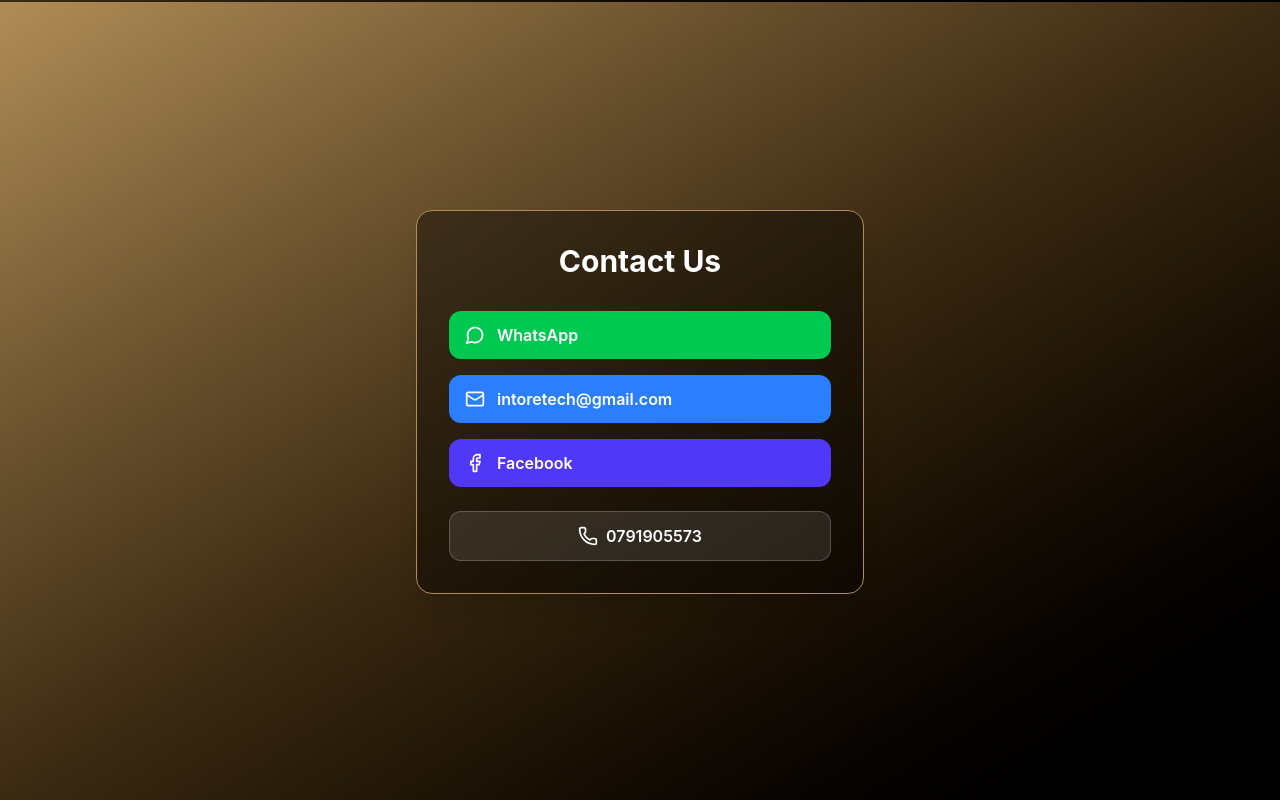
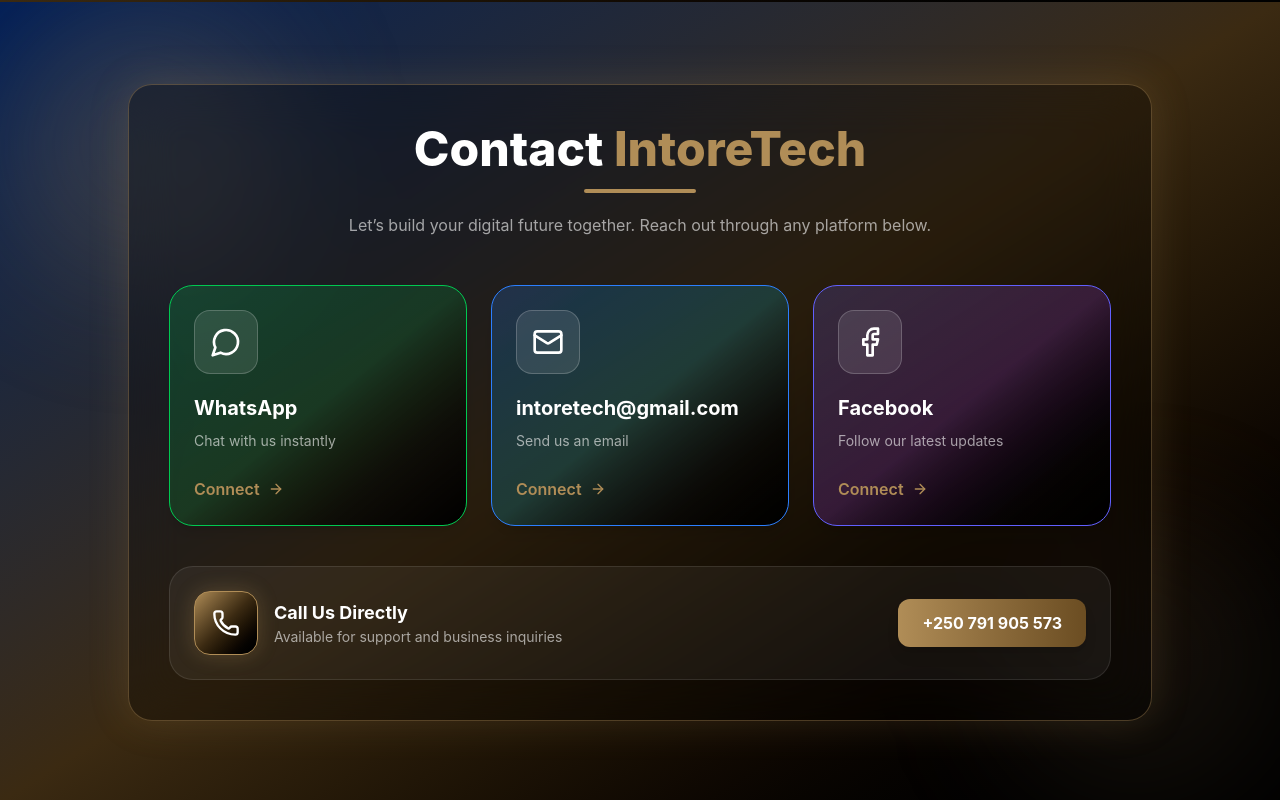
Before and after one commit to Niyomugabo-fabrice/IntoreTechnology-proposal-, a React (Vite) app: page / in a window 1280 px wide. Shown: the part 3380-4180 px from the top of the page. Built offline with nearby package versions, Linux system fonts and the light colour scheme.

Commit message:
updating the contacts

```diff
--- a/src/app/components/Contacts.tsx
+++ b/src/app/components/Contacts.tsx
@@ -1,68 +1,157 @@
-import { Mail, Phone, MessageCircle, Facebook } from "lucide-react";
+import {
+  Mail,
+  Phone,
+  MessageCircle,
+  Facebook,
+  ArrowRight,
+} from "lucide-react";
 
 export function Contacts() {
   const whatsappMessage = encodeURIComponent("Hello IntoreTech");
   const whatsappLink = `https://wa.me/250791905573?text=${whatsappMessage}`;
-  const emailLink = "https://mail.google.com/mail/?view=cm&fs=1&to=intoretech@gmail.com";
+  const emailLink =
+    "https://mail.google.com/mail/?view=cm&fs=1&to=intoretech@gmail.com";
   const facebookLink = "https://www.facebook.com/IntoreTech";
 
   const contactItems = [
     {
       name: "WhatsApp",
+      description: "Chat with us instantly",
       icon: MessageCircle,
       link: whatsappLink,
-      color: "bg-green-500",
+      gradient:
+        "from-green-500/20 via-green-600/20 to-black border-green-500",
+      glow: "hover:shadow-green-500/30",
     },
     {
       name: "intoretech@gmail.com",
+      description: "Send us an email",
       icon: Mail,
       link: emailLink,
-      color: "bg-blue-500",
+      gradient:
+        "from-blue-500/20 via-cyan-500/20 to-black border-blue-500",
+      glow: "hover:shadow-blue-500/30",
     },
     {
       name: "Facebook",
+      description: "Follow our latest updates",
       icon: Facebook,
       link: facebookLink,
-      color: "bg-indigo-600",
+      gradient:
+        "from-indigo-500/20 via-purple-500/20 to-black border-indigo-500",
+      glow: "hover:shadow-indigo-500/30",
     },
   ];
 
   return (
-    <div
+    <section
       id="contact"
-      className="min-h-screen flex items-center justify-center bg-gradient-to-br from-[#B08D57] via-[#3b2a12] to-black px-4 py-16"
+      className="relative min-h-screen overflow-hidden bg-gradient-to-br from-[#001D57] via-[#3b2a12] to-black flex items-center justify-center px-4 py-16"
     >
-      <div className="w-full max-w-md rounded-2xl bg-black/40 backdrop-blur-md border border-[#B08D57] shadow-xl p-8">
 
-        <h2 className="text-3xl font-bold text-center text-white mb-8">
-          Contact Us
-        </h2>
+      {/* BACKGROUND GLOW */}
+      <div className="absolute top-0 left-0 w-72 h-72 bg-[#B08D57]/20 blur-3xl rounded-full"></div>
+      <div className="absolute bottom-0 right-0 w-72 h-72 bg-[#B08D57]/10 blur-3xl rounded-full"></div>
 
-        {/* Contact Buttons */}
-        <div className="space-y-4">
+      {/* MAIN CARD */}
+      <div className="relative z-10 w-full max-w-5xl rounded-3xl bg-black/30 backdrop-blur-xl border border-[#B08D57]/40 shadow-[0_0_40px_rgba(176,141,87,0.2)] p-6 sm:p-10">
+
+        {/* TITLE */}
+        <div className="text-center mb-12">
+
+          <h2 className="text-4xl sm:text-5xl font-extrabold text-white">
+            Contact <span className="text-[#B08D57]">IntoreTech</span>
+          </h2>
+
+          <div className="w-28 h-1 bg-[#B08D57] mx-auto mt-4 rounded-full"></div>
+
+          <p className="text-white/60 mt-5 text-sm sm:text-base max-w-2xl mx-auto">
+            Let’s build your digital future together. Reach out through any
+            platform below.
+          </p>
+
+        </div>
+
+        {/* CONTACT GRID */}
+        <div className="grid grid-cols-1 md:grid-cols-3 gap-6">
+
           {contactItems.map((item, i) => {
             const Icon = item.icon;
+
             return (
               <a
                 key={i}
                 href={item.link}
                 target="_blank"
                 rel="noopener noreferrer"
-                className={`flex items-center gap-3 px-4 py-3 rounded-xl text-white font-semibold transition-all hover:scale-[1.03] hover:shadow-lg ${item.color}`}
+                className={`group relative overflow-hidden rounded-3xl border bg-gradient-to-br ${item.gradient} p-6 transition-all duration-300 hover:-translate-y-2 hover:scale-[1.02] shadow-lg ${item.glow}`}
               >
-                <Icon className="w-5 h-5" />
-                {item.name}
+
+                {/* GLOW EFFECT */}
+                <div className="absolute inset-0 opacity-0 group-hover:opacity-100 transition duration-500 bg-white/5"></div>
+
+                {/* ICON */}
+                <div className="relative z-10 w-16 h-16 rounded-2xl bg-white/10 border border-white/20 flex items-center justify-center mb-5 group-hover:scale-110 transition">
+                  <Icon className="w-8 h-8 text-white" />
+                </div>
+
+                {/* TEXT */}
+                <div className="relative z-10">
+
+                  <h3 className="text-xl font-bold text-white mb-2 break-words">
+                    {item.name}
+                  </h3>
+
+                  <p className="text-white/60 text-sm leading-relaxed">
+                    {item.description}
+                  </p>
+
+                </div>
+
+                {/* BUTTON */}
+                <div className="relative z-10 mt-6 flex items-center gap-2 text-[#B08D57] font-semibold group-hover:gap-4 transition-all">
+                  Connect
+                  <ArrowRight className="w-4 h-4" />
+                </div>
+
               </a>
             );
           })}
         </div>
 
-        {/* Phone */}
-        <div className="mt-6 flex items-center justify-center gap-2 bg-white/10 border border-white/20 rounded-xl py-3 text-white font-semibold hover:bg-white/20 transition">
-          <Phone className="w-5 h-5" />
-          0791905573
+        {/* PHONE SECTION */}
+        <div className="mt-10">
+
+          <div className="bg-white/5 border border-white/10 rounded-3xl p-6 flex flex-col sm:flex-row items-center justify-between gap-5 hover:bg-white/10 transition-all duration-300">
+
+            <div className="flex items-center gap-4">
+
+              <div className="w-16 h-16 rounded-2xl bg-gradient-to-br from-[#B08D57] via-[#3b2a12] to-black border border-[#B08D57] flex items-center justify-center shadow-[0_0_20px_rgba(176,141,87,0.3)]">
+                <Phone className="w-7 h-7 text-white" />
+              </div>
+
+              <div>
+                <h3 className="text-white text-lg font-bold">
+                  Call Us Directly
+                </h3>
+
+                <p className="text-white/60 text-sm">
+                  Available for support and business inquiries
+                </p>
+              </div>
+
+            </div>
+
+            <a
+              href="tel:+250791905573"
+              className="px-6 py-3 rounded-xl bg-gradient-to-r from-[#B08D57] to-[#6b4d22] text-white font-bold hover:scale-105 transition-all shadow-lg"
+            >
+              +250 791 905 573
+            </a>
+
+          </div>
         </div>
       </div>
-    </div>
+    </section>
   );
 }
```
